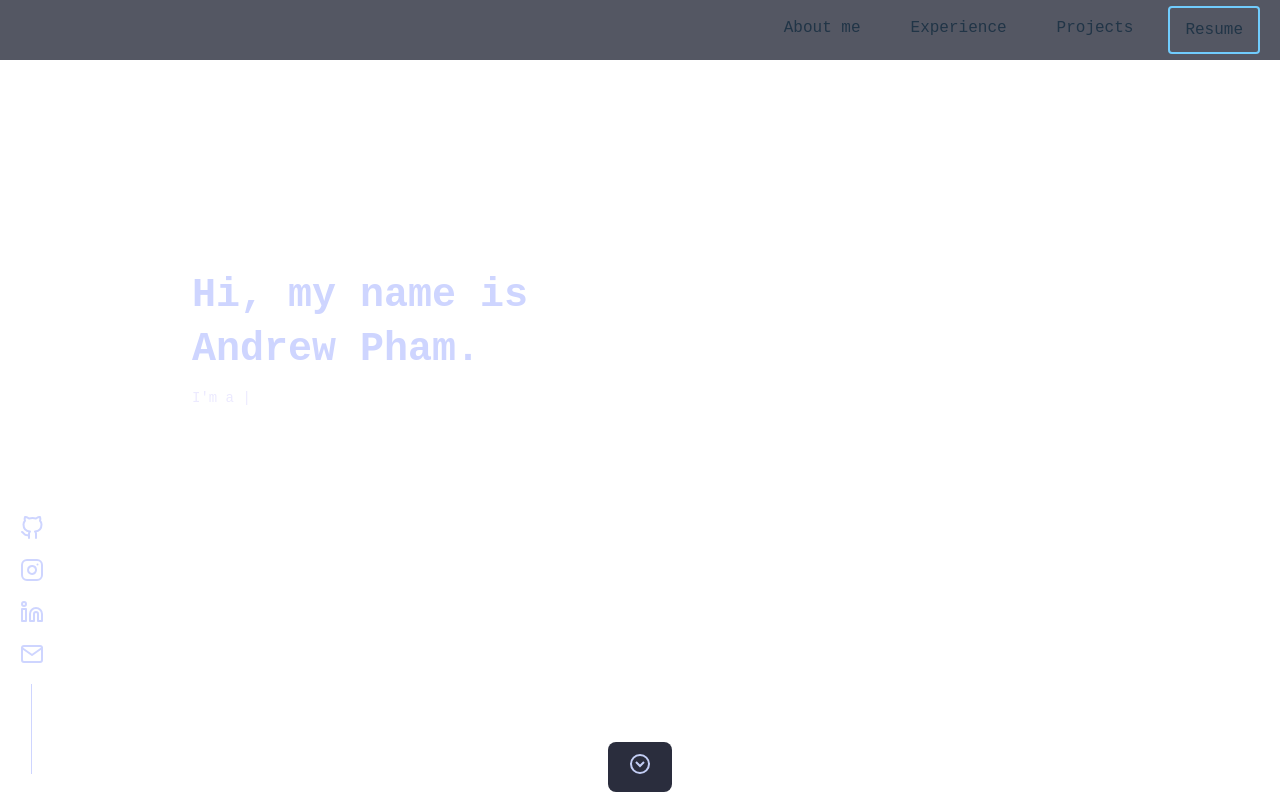
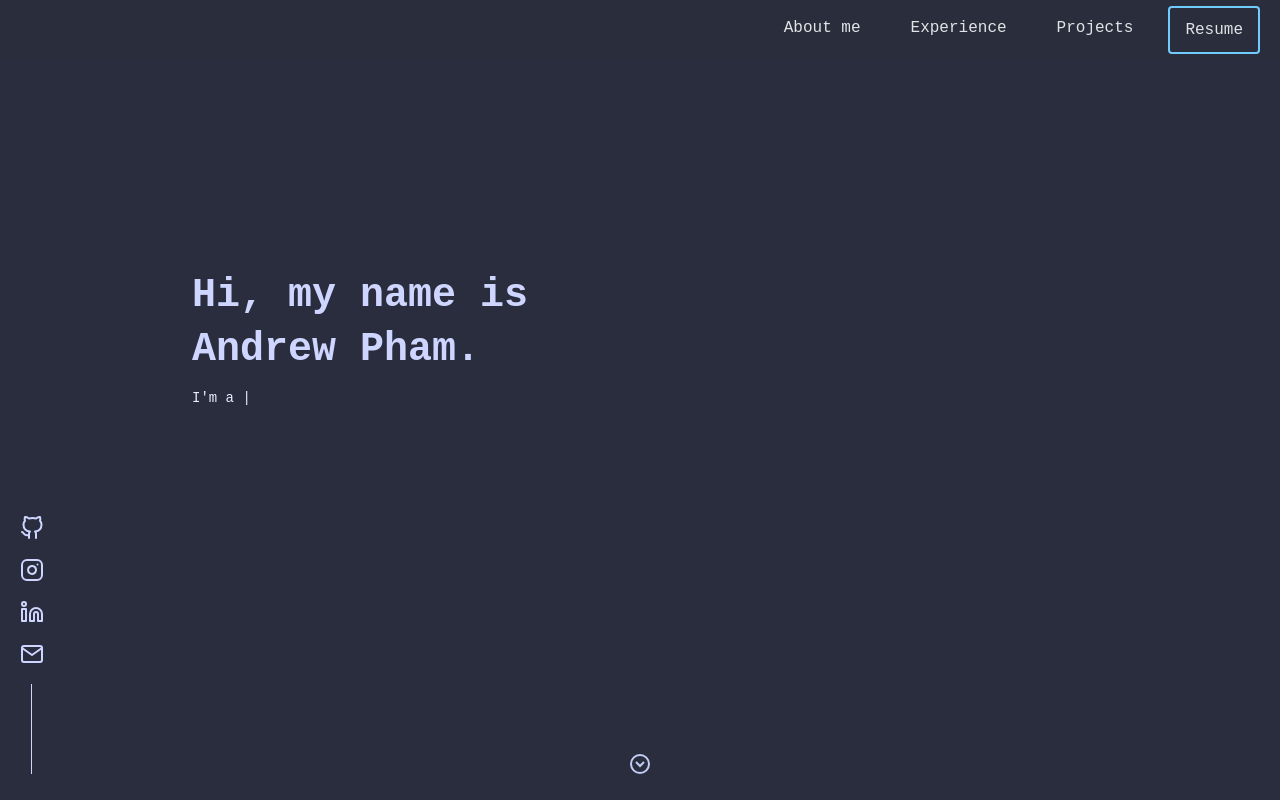
Before and after one commit to andrewbapham/andrewbapham.github.io, a React (Vite) app: page / in a window 1280 px wide. Shown: the top 800 px of the page. Built offline with nearby package versions, Linux system fonts and the light colour scheme.

Commit message:
Update styles
Phase out light mode for now, may implement later

Added media query for width before hiding transition buttons

```diff
--- a/src/assets/components/NavBar.tsx
+++ b/src/assets/components/NavBar.tsx
@@ -14,7 +14,6 @@ function NavBar() {
 
 	function handleNavClick(): void {
 		let val: boolean = !navExpanded;
-		console.log(val);
 		setNavExpanded(val);
 	}
 
@@ -73,7 +72,9 @@ function NavBar() {
 						<a href="#projects">Projects</a>
 					</li>
 					<li className="resume">
-						<a href="/resume">Resume</a>
+						<a href={resume} target={"_blank"}>
+							Resume
+						</a>
 					</li>
 				</ul>
 			</div>
--- a/src/assets/components/component-styles/TransitionButton.css
+++ b/src/assets/components/component-styles/TransitionButton.css
@@ -6,7 +6,7 @@
 	text-align: center;
 }
 
-@media screen and (max-height: 750px){
+@media screen and (max-height: 750px) and (max-width: 500px){
 	.transition-button{
 		display: none;
 	}
--- a/src/index.css
+++ b/src/index.css
@@ -66,7 +66,7 @@ button:focus-visible {
 	outline: 4px auto -webkit-focus-ring-color;
 } */
 
-@media (prefers-color-scheme: light) {
+/* @media (prefers-color-scheme: light) {
 	:root {
 		color: #213547;
 		background-color: #ffffff;
@@ -77,7 +77,7 @@ button:focus-visible {
 	button {
 		background-color: #f9f9f9;
 	}
-}
+} */
 
 #root {
 	width: 100%;
```
